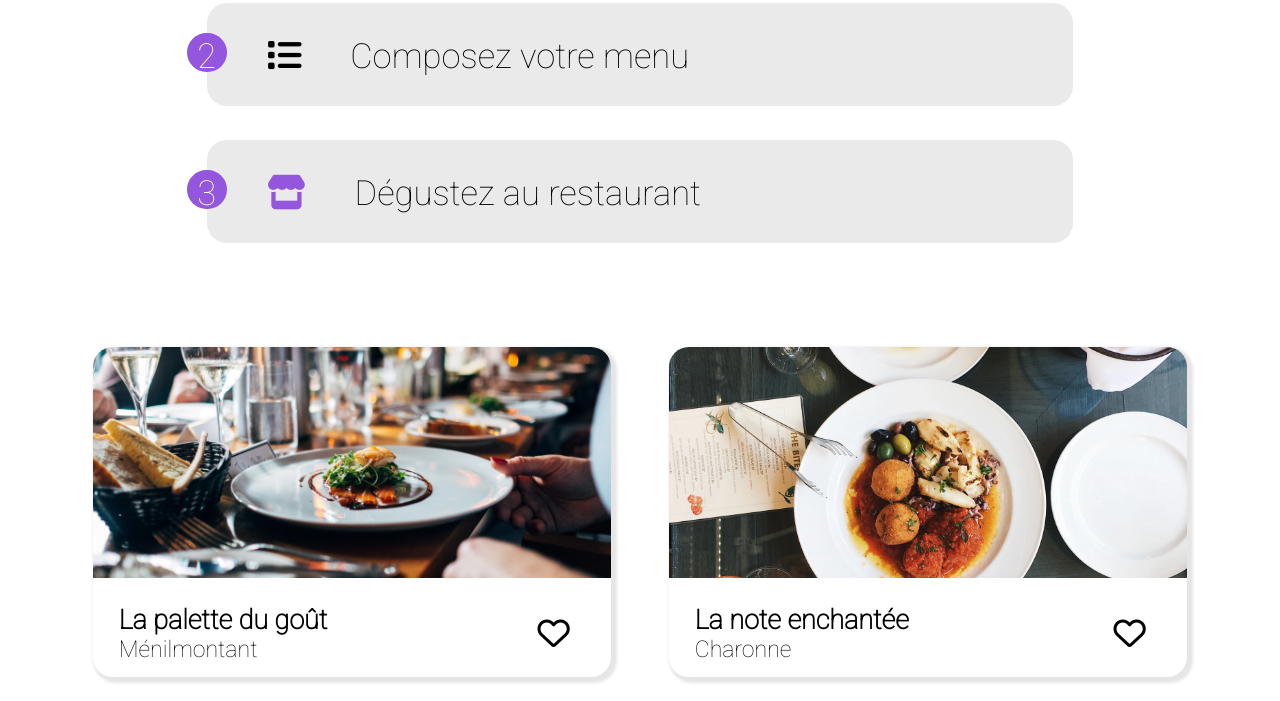
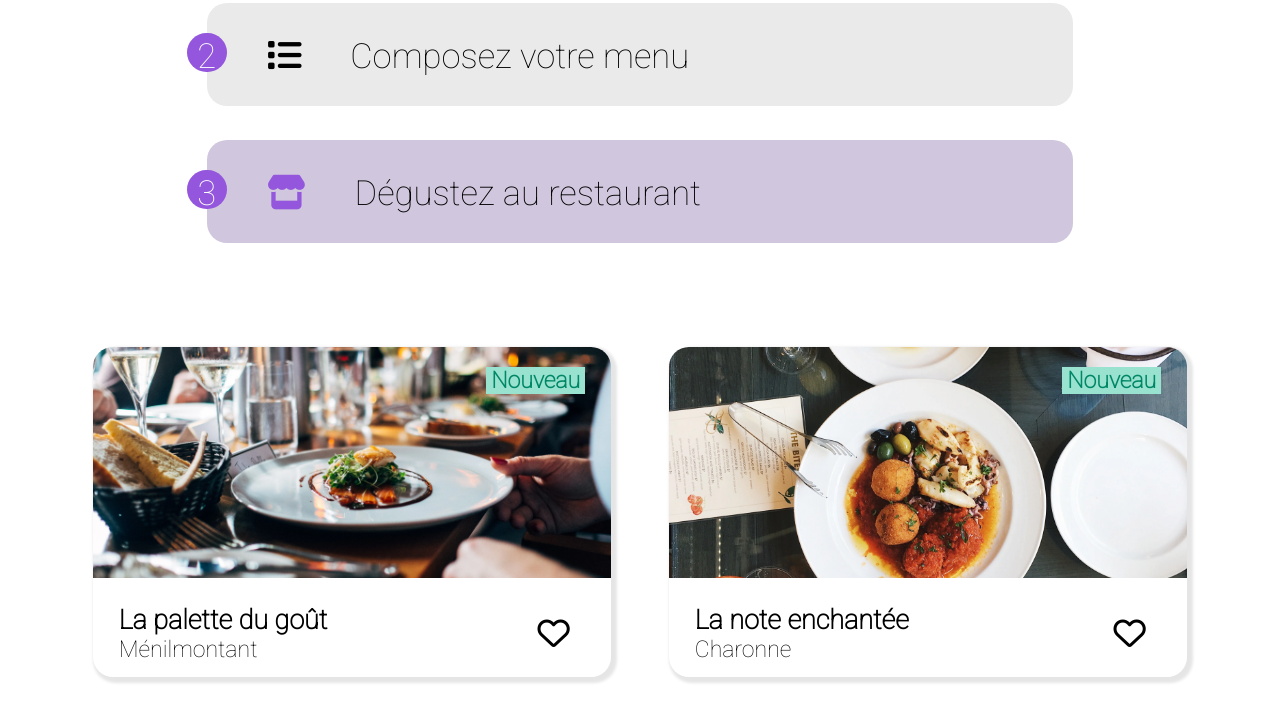
Before and after one commit to Laenar/MeunierFlorian_3_14102021, a website: page index.html in a window 1280 px wide. Shown: the part 907-1608 px from the top of the page. Drawn offline with Linux system fonts and the light colour scheme.

Commit message:
Correction de petite err sur la page index

```diff
--- a/index.html
+++ b/index.html
@@ -45,13 +45,14 @@
                 <h2>Fonctionnement</h2>
                 <div><p class="pFonx"><span>1</span><i class="fas fa-mobile-alt"></i> Choisisser un restaurant</p></div>
                 <div><p class="pFonx"><span>2</span><i class="fas fa-list"></i> Composez votre menu</p></div>
-                <div><p class="pFonx pFonx3"><span>3</span><i class="fas fa-store"></i> Dégustez au restaurant</p></div>
+                <div class="divfonx3"><p class="pFonx pFonx3"><span>3</span><i class="fas fa-store"></i> Dégustez au restaurant</p></div>
             </aside>
         </section><br/><br/>
 
         <section>
             <div class="divResto">
                 <a class="a_resto" href="menu/palette-du-gout.html">
+                    <div class="div_new"><strong>Nouveau</strong></div>
                     <img class="imgResto" src="images/restaurants/jay-wennington-N_Y88TWmGwA-unsplash.webp" alt="Image de presentation de La palette du goût"/>
                     <div class="div_info_carte">
                         <div>
@@ -69,6 +70,7 @@
 
             <div class="divResto">
                 <a class="a_resto" href="menu/La-note-enchantee.html">
+                    <div class="div_new"><strong>Nouveau</strong></div>
                     <img class="imgResto" src="images/restaurants/stil-u2Lp8tXIcjw-unsplash.webp" alt="Image de presentation de La note enchantée"/>
                     <div class="div_info_carte">
                         <div>
--- a/sass/main.scss
+++ b/sass/main.scss
@@ -1,9 +1,12 @@
 $violet :#9356DC;
+$light_violet :#d0c6dd;
 $rose : #ff79da;
 $cyan : #99e2d0;
+$dark_cyan : rgb(0,135,102);
 $argent : rgb(234,234,234);
 $argentWhite : rgb(246,246,246);
 $lightblack : rgb(53,53,53);
+
 
 $radiusSize : 20px;
 $largeradiusSize : 40px;
@@ -133,6 +136,9 @@ footer
 .asiFaceB {
     text-align: left;
 
+    .divfonx3 {
+        background-color: $light_violet;
+    }
     div {
         text-align: center;
         padding: 30px;
@@ -181,6 +187,16 @@ h2 {
     }
 }
 
+.div_new {
+    position: absolute;
+    z-index: 30;
+    background-color: $cyan;
+    color: $dark_cyan;
+    padding-left: 1%;
+    padding-right: 1%;
+    right: 5%;
+    margin-top: 4%;
+}
 .secmenu // Section pricipal utiliser dans la page menu pour afficher le contenue de la page
 {
         position: relative;
@@ -276,8 +292,6 @@ h2 {
     transition-duration: 500ms;
     filter : brightness(100%);
 }
-
-
 .pFonx {
     text-align: left;
     position: relative;
```
Also changed, not shown: style.css, 1 other file.
